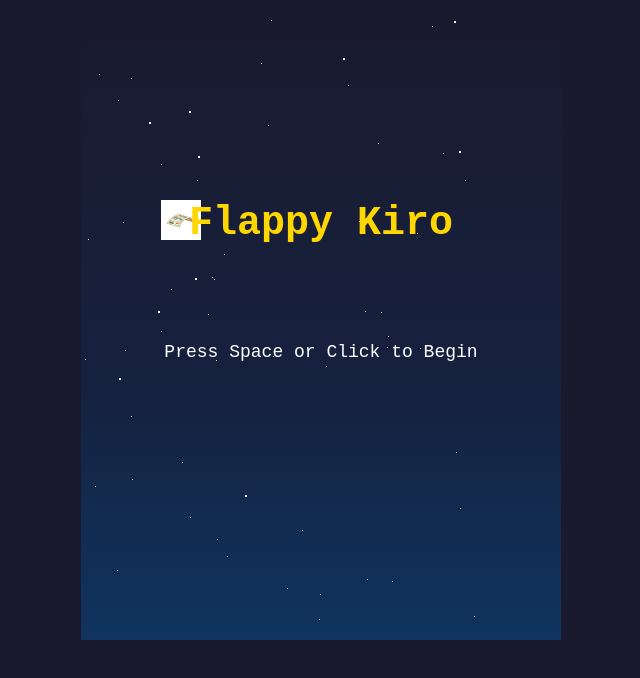
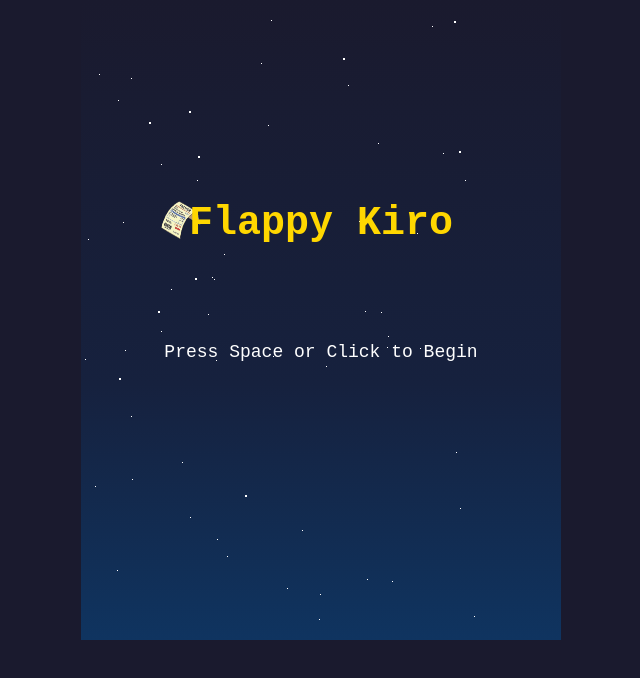
Before and after one commit to ycd17/builderLeague-kiroExpress, a website: page flappy-kiro.html in a window 1280 px wide. Shown: the whole page, without its empty margins (319-959 px from the left). Drawn offline with Linux system fonts and the light colour scheme.

Commit message:
Ajuste de icono

```diff
--- a/flappy-kiro.html
+++ b/flappy-kiro.html
@@ -69,8 +69,8 @@
     descendingSprite.onload  = () => { descendingLoaded  = true; };
     descendingSprite.onerror = () => { descendingLoaded  = false; };
 
-    ascendingSprite.src  = "assets/inv1.png";
-    descendingSprite.src = "assets/inv2.png";
+    ascendingSprite.src  = "assets/facturita1.png";
+    descendingSprite.src = "assets/facturita2.png";
 
     // ── AudioManager ──────────────────────────────────────────────────────────
     const AudioManager = {
```
Also changed, not shown: assets/facturita1.png (added), assets/facturita2.png (added), assets/inv1.png (deleted), assets/inv2.png (deleted).
